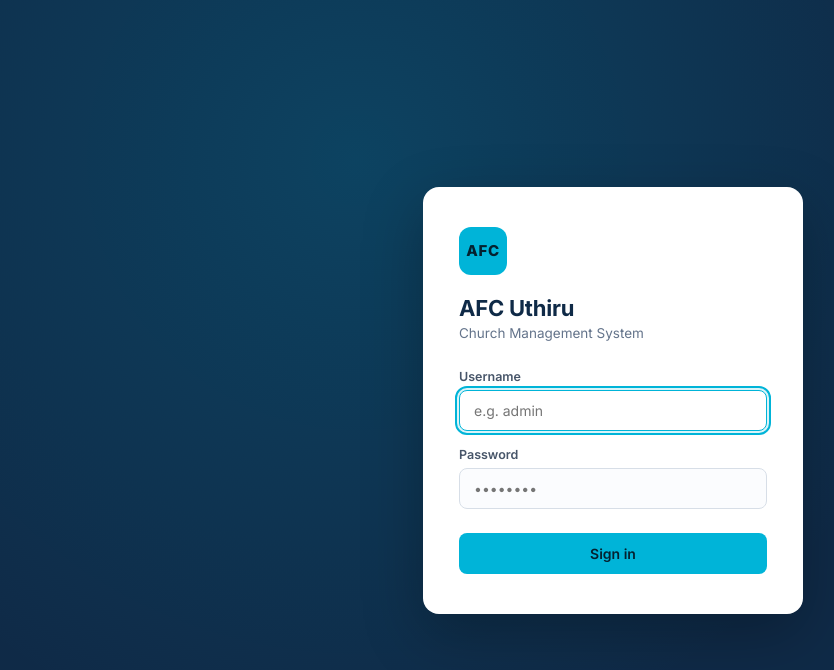
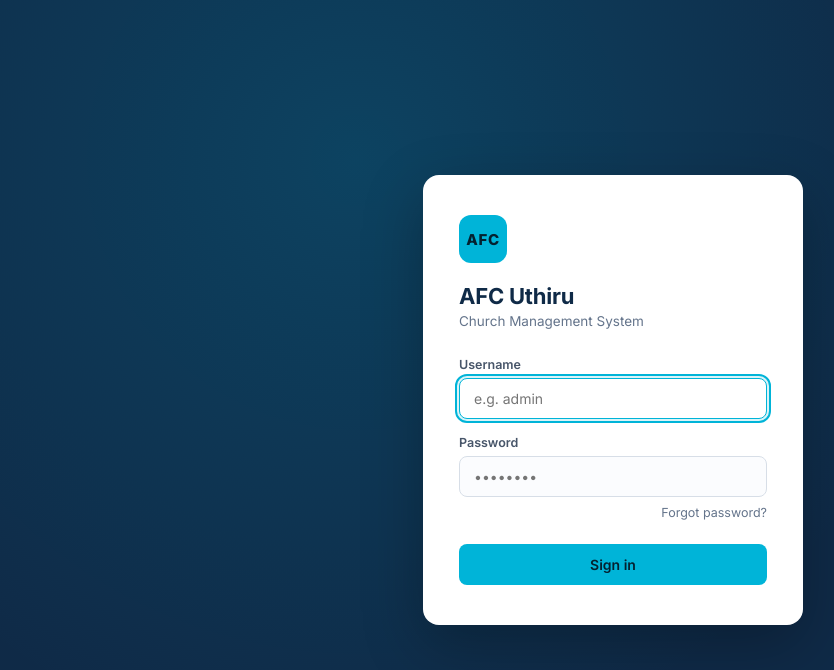
Before and after one commit to AFCDevelopmentAC/AFC-CMS, a React app in the folder frontend/: page /login in a window 1280 px wide. Shown: the top 670 px of the page, without its empty margins (27-861 px from the left). Built offline with nearby package versions, Linux system fonts and the light colour scheme; no server answers; the HTML template or start-up script is replaced by a standard one.

Commit message:
Update Login.jsx

```diff
--- a/frontend/src/pages/Login.jsx
+++ b/frontend/src/pages/Login.jsx
@@ -1,5 +1,5 @@
 import { useState } from "react";
-import { useNavigate } from "react-router-dom";
+import { Link, useNavigate } from "react-router-dom";
 import { useAuth } from "../context/AuthContext";
 import "./Login.css";
 
@@ -8,19 +8,16 @@
   const [password, setPassword] = useState("");
   const [error, setError] = useState("");
   const [loading, setLoading] = useState(false);
-
   const { login } = useAuth();
   const navigate = useNavigate();
 
   async function handleSubmit(e) {
     e.preventDefault();
     setError("");
-
     if (!username.trim() || !password) {
       setError("Enter your username and password.");
       return;
     }
-
     setLoading(true);
     try {
       await login(username.trim(), password);
@@ -45,10 +42,8 @@
         <div className="login-mark">AFC</div>
         <h1>AFC Uthiru</h1>
         <p className="login-subtitle">Church Management System</p>
-
         <form onSubmit={handleSubmit} className="login-form">
           {error && <div className="login-error">{error}</div>}
-
           <div className="login-field">
             <label htmlFor="username">Username</label>
             <input
@@ -61,7 +56,6 @@
               autoFocus
             />
           </div>
-
           <div className="login-field">
             <label htmlFor="password">Password</label>
             <input
@@ -73,7 +67,9 @@
               placeholder="••••••••"
             />
           </div>
-
+          <Link to="/forgot-password" className="login-forgot-link">
+            Forgot password?
+          </Link>
           <button type="submit" className="login-button" disabled={loading}>
             {loading ? "Signing in…" : "Sign in"}
           </button>
```
